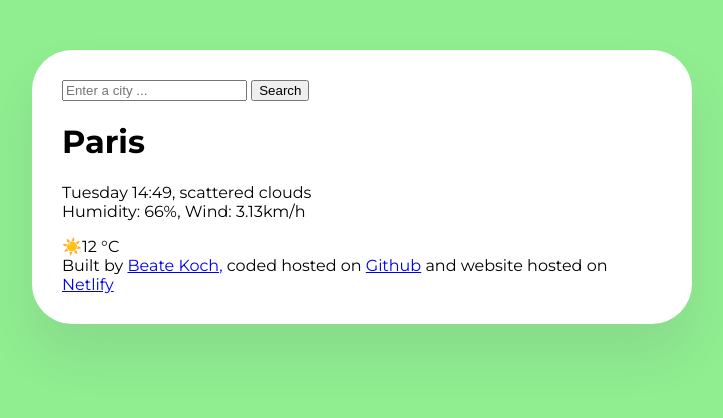
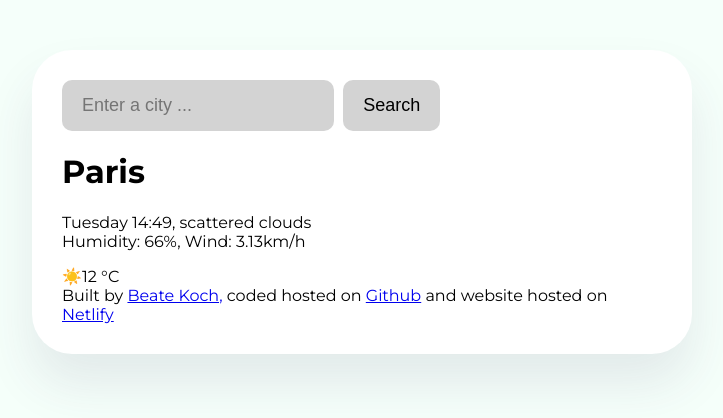
Before and after one commit to beme0815/My-weather-app, a plain HTML site: page index.html in a window 1280 px wide. Shown: the whole page, without its empty margins (278-1001 px from the left). Drawn offline with Linux system fonts and the light colour scheme.

Commit message:
css header

```diff
--- a/index.html
+++ b/index.html
@@ -19,9 +19,9 @@
   </body>
   <div class="weather-app">
     <header>
-      <form>
-        <input type="search" placeholder="Enter a city ..." required />
-        <input type="submit" value="Search" />
+      <form class="search-form">
+        <input type="search" placeholder="Enter a city ..." required class="search-form-input"/>
+        <input type="submit" value="Search" class="search-form-button"/>
       </form>
     </header>
     <div>
--- a/src/style.css
+++ b/src/style.css
@@ -1,5 +1,5 @@
 body {
-  background-color: lightgreen;
+  background-color: mintcream;
   font-family: "Montserrat", sans-serif;
   font-optical-sizing: auto;
   font-weight: 400;
@@ -14,3 +14,22 @@ body {
   box-shadow: 0 30px 50px rgba(65, 50, 100, 0.1);
   border-radius: 40px;
 }
+
+.search-form-input {
+  background-color: lightgrey;
+  border: none;
+  border-radius: 10px;
+  max-width: 80%;
+  padding: 15px 20px;
+  font-size: 18px;
+}
+
+.search-form-button {
+  background-color: lightgrey;
+  padding: 15px 20px;
+  border: none;
+  margin-left: 5px;
+  max-width: 80%;
+  border-radius: 10px;
+  font-size: 18px;
+}
```
